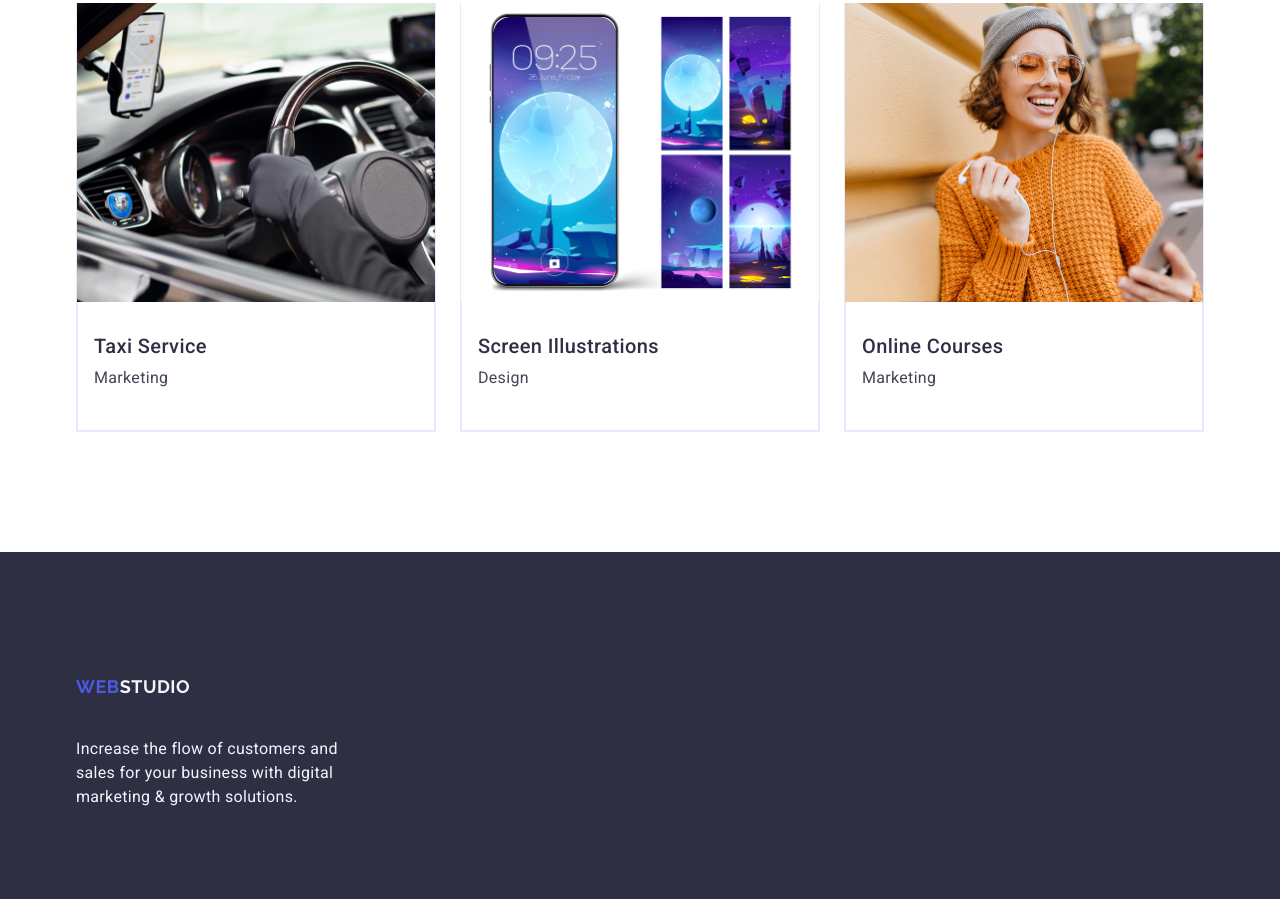
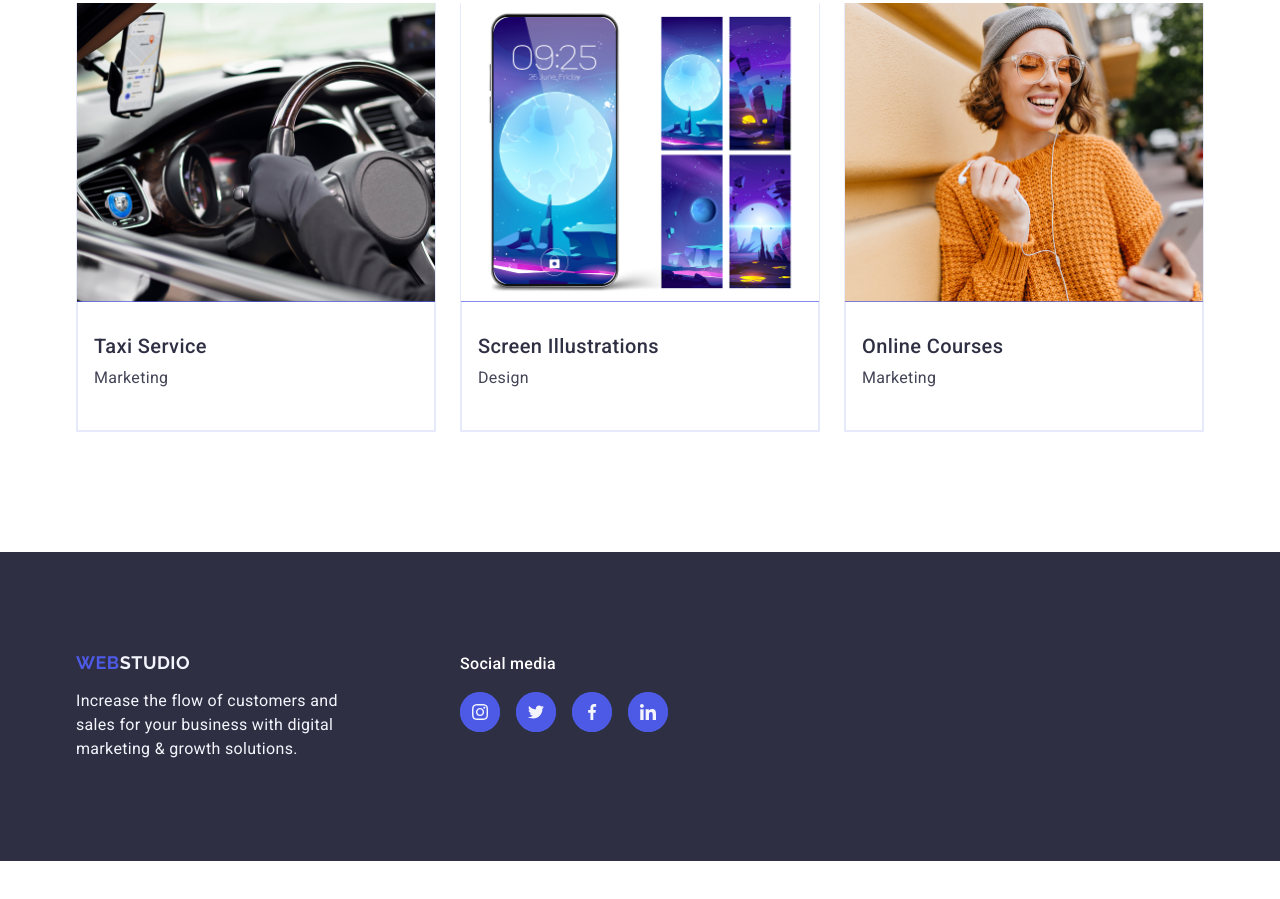
Before and after one commit to MaksymRC1/goit-markup-hw-04, a plain HTML site: page index.html in a window 1280 px wide. Shown: the part 2626-3525 px from the top of the page. After the commit the page ends 3487 px from the top, so only its background shows below. Drawn offline with nearby package versions, Linux system fonts and the light colour scheme.

Commit message:
end work

```diff
--- a/css/styles.css
+++ b/css/styles.css
@@ -174,12 +174,12 @@ img {
   padding: 24px 0;
   display: block;
   position: relative;
-  transition: color 250ms cubic-bezier(0.4, 0, 0.2, 1);
 }
 
 .nav-link:hover,
 .nav-link:focus {
   color: var(--ocean);
+  transition: color 250ms cubic-bezier(0.4, 0, 0.2, 1);
 }
 .studio:hover::after,
 .studio:focus::after {
@@ -192,6 +192,7 @@ img {
   width: 100%;
   height: 4px;
   background: #404bbf;
+  transition: content 250ms cubic-bezier(0.4, 0, 0.2, 1);
 }
 
 .contact-list ul {
@@ -207,12 +208,12 @@ img {
   font-style: normal;
   padding: 24px 0;
   display: block;
-  transition: color 250ms cubic-bezier(0.4, 0, 0.2, 1);
 }
 
 .contact-link:hover,
 .contact-link:focus {
   color: var(--ocean);
+  transition: color 250ms cubic-bezier(0.4, 0, 0.2, 1);
 }
 /* #endregion HEADER */
 
@@ -262,12 +263,12 @@ img {
   min-width: 169px;
   height: 56px;
   box-shadow: 0 4px 4px 0 rgba(0, 0, 0, 0.15);
-  transition: background-color 250ms cubic-bezier(0.4, 0, 0.2, 1);
 }
 
 .button-primary:hover,
 .button-primary:focus {
   background-color: var(--ocean);
+  transition: background-color 250ms cubic-bezier(0.4, 0, 0.2, 1);
 }
 /* #endregion HERO SECTION */
 
@@ -366,26 +367,37 @@ img {
   padding: auto;
   margin-bottom: 8px;
 }
+
 .social-links {
   display: flex;
   align-items: center;
-  justify-content: space-between;
-  width: 232px;
-  height: 40px;
-  margin: 0 auto;
+  justify-content: center;
   gap: 24px;
   margin-bottom: 32px;
 }
+
 .social-link {
-  display: block;
-  flex-direction: row;
+  display: flex;
   align-items: center;
-  justify-content: space-between;
-  padding: 0;
-  margin: 0;
-  gap: 24px;
+  justify-content: center;
+  width: 40px;
+  height: 40px;
+  border-radius: 50%;
+  background-color: var(--iris);
+  transition: background-color 250ms cubic-bezier(0.4, 0, 0.2, 1);
 }
 
+.social-icons {
+  fill: var(--cloud);
+  width: 40px;
+  height: 40px;
+}
+
+.social-link:hover::after,
+.social-link:focus::after {
+  fill: var(--ocean);
+  transition: background-color 250ms cubic-bezier(0.4, 0, 0.2, 1);
+}
 /* #endregion TEAM SECTION */
 
 /* #region PORTFOLIO SECTION */
@@ -395,7 +407,32 @@ img {
   row-gap: 48px;
   column-gap: 24px;
 }
+.overlay-box {
+  position: relative;
+  overflow: hidden;
+}
+.overlay {
+  font:
+    400 16px / 1.5 "Roboto",
+    sans-serif;
+  letter-spacing: 0.02em;
+  color: var(--cloud);
+  padding: 40px 32px 64px 32px;
+  background-color: var(--iris);
 
+  font-family: sans-serif;
+  position: absolute;
+  top: 0;
+  left: 0;
+  width: 100%;
+  height: 100%;
+  transform: translateY(100%);
+  transition: transform 250ms cubic-bezier(0.4, 0, 0.2, 1);
+}
+.portfolio-card:hover .overlay {
+  transform: translateY(0);
+  transition: background-color 250ms cubic-bezier(0.4, 0, 0.2, 1);
+}
 .portfolio-card {
   flex-basis: calc((100% - 48px) / 3);
   background: var(--white);
@@ -409,6 +446,7 @@ img {
     0 2px 1px 0 rgba(46, 47, 66, 0.08),
     0 1px 1px 0 rgba(46, 47, 66, 0.16),
     0 1px 6px 0 rgba(46, 47, 66, 0.08);
+  transition: box-shadow 250ms cubic-bezier(0.4, 0, 0.2, 1);
 }
 
 .portfolio-card .card-content {
@@ -426,10 +464,25 @@ img {
   padding-bottom: 100px;
 }
 
+.footer .container {
+  display: flex;
+  align-items: baseline;
+}
+
+.footer-content {
+  display: flex;
+  gap: 120px;
+}
+
+.footer-description {
+  width: 264px;
+}
+
 .logo-footer {
   color: var(--cloud);
   display: inline-block;
   margin-bottom: 16px;
+  padding: 0;
 }
 
 .footer-text {
@@ -439,4 +492,47 @@ img {
   color: var(--cloud);
   max-width: 264px;
 }
+
+.footer-social {
+  width: 208px;
+}
+
+.social-media-title {
+  font-weight: 500;
+  font-size: 16px;
+  line-height: 1.5;
+  letter-spacing: 0.02em;
+  color: var(--white);
+  margin-bottom: 16px;
+}
+
+.footer .social-links {
+  display: flex;
+  gap: 16px;
+  margin: 0;
+  padding: 0;
+}
+
+.footer .social-link {
+  display: flex;
+  align-items: center;
+  justify-content: center;
+  width: 40px;
+  height: 40px;
+  border-radius: 50%;
+  background-color: var(--iris);
+  transition: background-color 250ms cubic-bezier(0.4, 0, 0.2, 1);
+}
+
+.footer .social-icons {
+  fill: var(--cloud);
+  width: 40px;
+  height: 40px;
+}
+
+.footer .social-link:hover,
+.footer .social-link:focus {
+  background-color: var(--ocean);
+  transition: background-color 250ms cubic-bezier(0.4, 0, 0.2, 1);
+}
 /* #endregion FOOTER */
--- a/index.html
+++ b/index.html
@@ -346,72 +346,114 @@
           <h2 class="section-title">Our Portfolio</h2>
           <ul class="portfolio-list">
             <li class="portfolio-card">
+              <div class="overlay-box">
                 <img
                   src="./images/img5.jpg"
                   alt="Banking App Interface"
                   width="360"
                   height="300"
                 />
+                <div class="overlay">
+                  14 Stylish and User-Friendly App Design Concepts · Task
+                  Manager App · Calorie Tracker App · Exotic Fruit Ecommerce App
+                  · Cloud Storage App
+                </div>
+              </div>
               <div class="card-content">
                 <h3 class="card-title">Banking App</h3>
                 <p class="card-text">App</p>
               </div>
             </li>
             <li class="portfolio-card">
+              <div class="overlay-box">
                 <img
                   src="./images/img6.jpg"
                   alt="Phone with Cashless Payment Interface"
                   width="360"
                   height="300"
                 />
+                <div class="overlay">
+                  14 Stylish and User-Friendly App Design Concepts · Task
+                  Manager App · Calorie Tracker App · Exotic Fruit Ecommerce App
+                  · Cloud Storage App
+                </div>
+              </div>
               <div class="card-content">
                 <h3 class="card-title">Cashless Payment</h3>
                 <p class="card-text">Marketing</p>
               </div>
             </li>
             <li class="portfolio-card">
+              <div class="overlay-box">
                 <img
                   src="./images/img7.jpg"
                   alt="Laptop and Phone with Meditation App"
                   width="360"
                   height="300"
                 />
+                <div class="overlay">
+                  14 Stylish and User-Friendly App Design Concepts · Task
+                  Manager App · Calorie Tracker App · Exotic Fruit Ecommerce App
+                  · Cloud Storage App
+                </div>
+              </div>
               <div class="card-content">
                 <h3 class="card-title">Meditation App</h3>
                 <p class="card-text">App</p>
               </div>
             </li>
             <li class="portfolio-card">
+              <div class="overlay-box">
                 <img
                   src="./images/img8.jpg"
                   alt="Car Dashboard with Taxi App"
                   width="360"
                   height="300"
                 />
+                <div class="overlay">
+                  14 Stylish and User-Friendly App Design Concepts · Task
+                  Manager App · Calorie Tracker App · Exotic Fruit Ecommerce App
+                  · Cloud Storage App
+                </div>
+              </div>
               <div class="card-content">
                 <h3 class="card-title">Taxi Service</h3>
                 <p class="card-text">Marketing</p>
               </div>
             </li>
             <li class="portfolio-card">
+              <div class="overlay-box">
                 <img
                   src="./images/img9.jpg"
                   alt="Screen Illustrations for Mobile"
                   width="360"
                   height="300"
                 />
+                <div class="overlay">
+                  14 Stylish and User-Friendly App Design Concepts · Task
+                  Manager App · Calorie Tracker App · Exotic Fruit Ecommerce App
+                  · Cloud Storage App
+                </div>
+              </div>
               <div class="card-content">
                 <h3 class="card-title">Screen Illustrations</h3>
                 <p class="card-text">Design</p>
               </div>
             </li>
             <li class="portfolio-card">
+              <div class="overlay-box">
                 <img
                   src="./images/img10.jpg"
                   alt="Girl Watching Online Video Course"
                   width="360"
                   height="300"
                 />
+                <div class="overlay">
+                  14 Stylish and User-Friendly App Design Concepts · Task
+                  Manager App · Calorie Tracker App · Exotic Fruit Ecommerce App
+                  · Cloud Storage App
+                </div>
+              </div>
               <div class="card-content">
                 <h3 class="card-title">Online Courses</h3>
                 <p class="card-text">Marketing</p>
@@ -424,14 +466,64 @@
 
     <footer class="footer">
       <div class="container">
-        <a class="logo logo-footer" href="./index.html"
-          ><span class="logo-accent">Web</span>Studio</a
-        >
+        <div class="footer-content">
+          <div class="footer-description">
+            <a class="logo logo-footer" href="./index.html">
+              <span class="logo-accent">Web</span>Studio
+            </a>
             <p class="footer-text">
               Increase the flow of customers and sales for your business with
               digital marketing & growth solutions.
             </p>
           </div>
+
+          <div class="footer-social">
+            <h4 class="social-media-title">Social media</h4>
+            <div class="social-links">
+              <a
+                class="social-link"
+                href="https://www.instagram.com"
+                target="_blank"
+                rel="noopener noreferrer"
+              >
+                <svg class="social-icons" width="24" height="24">
+                  <use href="./images/icons.svg#icon-instagram"></use>
+                </svg>
+              </a>
+              <a
+                class="social-link"
+                href="https://www.twitter.com"
+                target="_blank"
+                rel="noopener noreferrer"
+              >
+                <svg class="social-icons" width="24" height="24">
+                  <use href="./images/icons.svg#icon-twitter"></use>
+                </svg>
+              </a>
+              <a
+                class="social-link"
+                href="https://www.facebook.com"
+                target="_blank"
+                rel="noopener noreferrer"
+              >
+                <svg class="social-icons" width="24" height="24">
+                  <use href="./images/icons.svg#icon-facebook"></use>
+                </svg>
+              </a>
+              <a
+                class="social-link"
+                href="https://www.linkedin.com"
+                target="_blank"
+                rel="noopener noreferrer"
+              >
+                <svg class="social-icons" width="24" height="24">
+                  <use href="./images/icons.svg#icon-linkedin"></use>
+                </svg>
+              </a>
+            </div>
+          </div>
+        </div>
+      </div>
     </footer>
   </body>
 </html>
```
Lines whose indentation alone changed are shown as unchanged.
